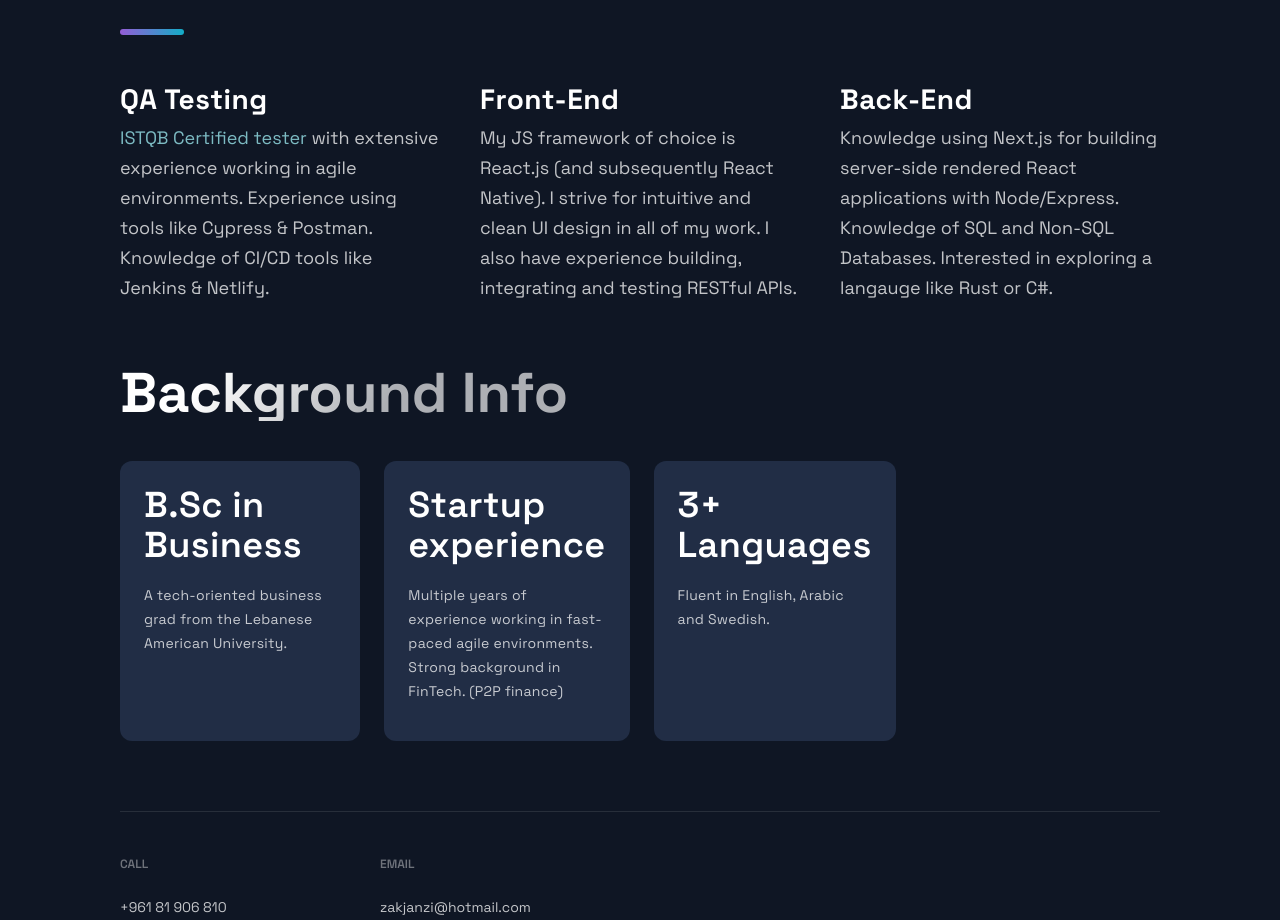
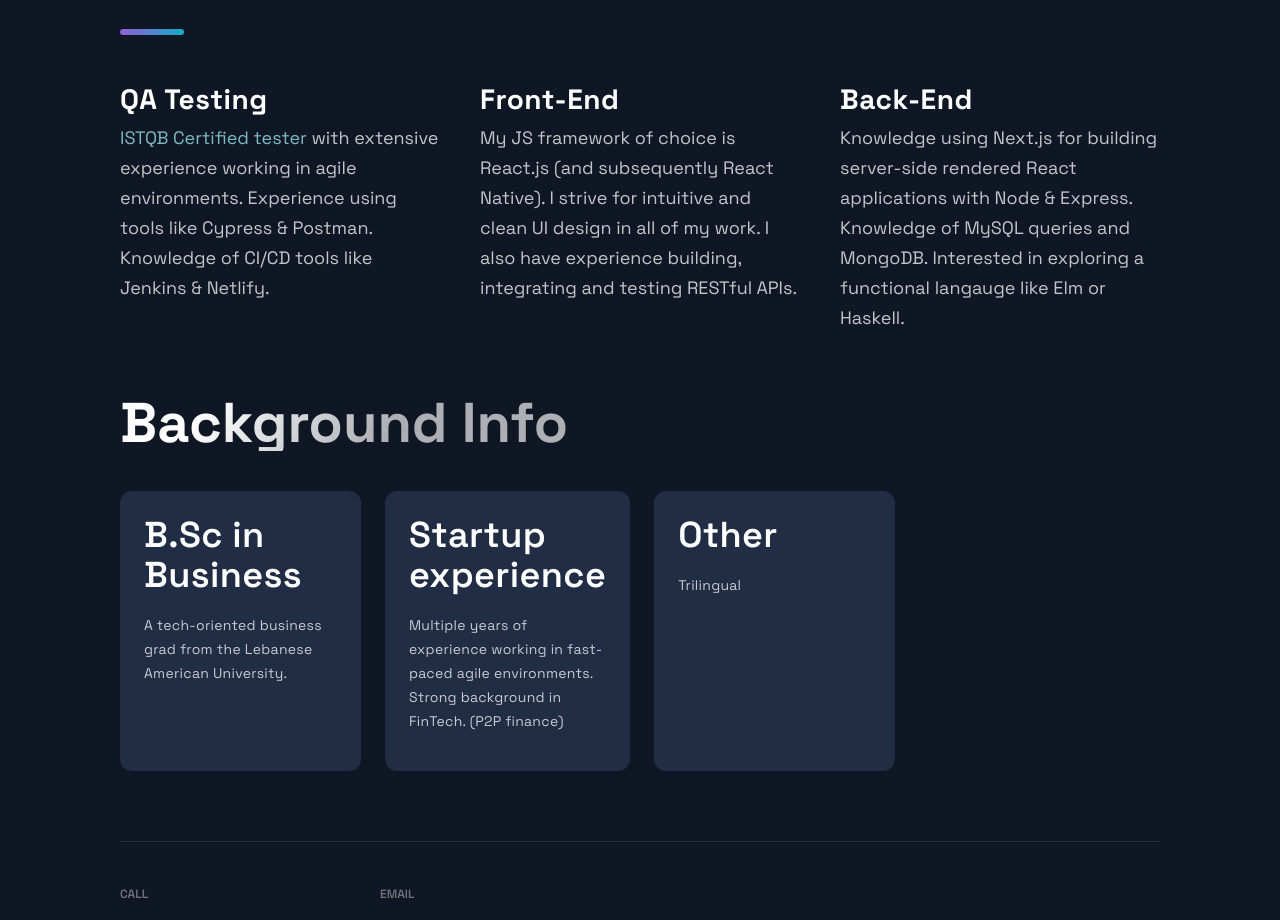
Before and after one commit to zakjanzi/portfolio-website, a Next.js app: page / in a window 1280 px wide. Shown: the part 2540-3460 px from the top of the page. Built offline with nearby package versions, Linux system fonts and the light colour scheme.

Commit message:
content edits

```diff
--- a/src/components/BackgroundInfo/BackgroundInfo.js
+++ b/src/components/BackgroundInfo/BackgroundInfo.js
@@ -11,7 +11,7 @@ import { Box, Boxes, BoxNum, BoxText } from './BackgroundInfoStyles';
 const data = [
   { title: 'B.Sc in Business', text: 'A tech-oriented business grad from the Lebanese American University.' },
   { title: 'Startup experience', text: 'Multiple years of experience working in fast-paced agile environments. Strong background in FinTech. (P2P finance)', },
-  { title: '3+ Languages', text: ' Fluent in English, Arabic and Swedish.', }
+  { title: 'Other', text: ' Trilingual', }
 ];
 
 const BackgroundInfo = () => {
--- a/src/components/Technologies/Technologies.js
+++ b/src/components/Technologies/Technologies.js
@@ -49,7 +49,7 @@ const Technologies = () =>  {
       <ListItem>
         <ListContainer>
           <ListTitle>Back-End</ListTitle>
-          <ListParagraph>Knowledge using Next.js for building server-side rendered React applications with Node/Express. Knowledge of SQL and Non-SQL Databases. Interested in exploring a langauge like Rust or C#.</ListParagraph>
+          <ListParagraph>Knowledge using Next.js for building server-side rendered React applications with Node & Express. Knowledge of MySQL queries and MongoDB. Interested in exploring a functional langauge like Elm or Haskell.</ListParagraph>
         </ListContainer>
       </ListItem>
 
```
